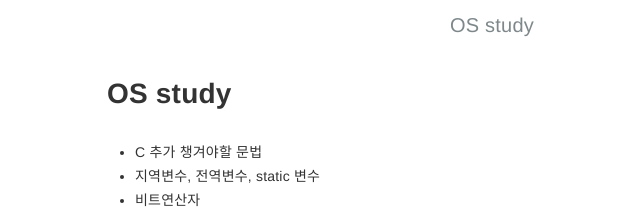
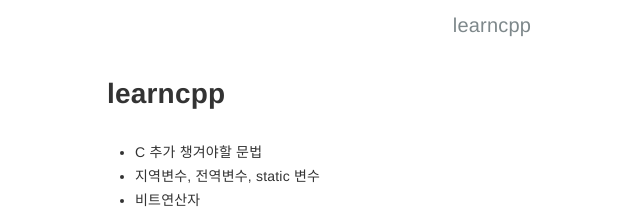
Before and after one commit to EeeUnS/learncpp, a Jekyll site: the page built from index.md, in a window 1280 px wide. Shown: the top 209 px of the page, without its empty margins (148-788 px from the left). Built offline with Jekyll 4.4.1, drawn with Linux system fonts in a browser that asks for light colours.

Commit message:
Update _config.yml

```diff
--- a/_config.yml
+++ b/_config.yml
@@ -1,7 +1,7 @@
 # Configurations
-title:            OS study
-longtitle:        OS study
-author:           42seoul
+title:            learncpp
+longtitle:        learncpp
+author:
 email:
 description: >
 
@@ -10,7 +10,7 @@ version:          1.0
 gitbook_version:  3.2.3
 
 url:
-baseurl:          '/os-study'
+baseurl:          '/learncpp'
 rss:              RSS
 
 toc:
```
